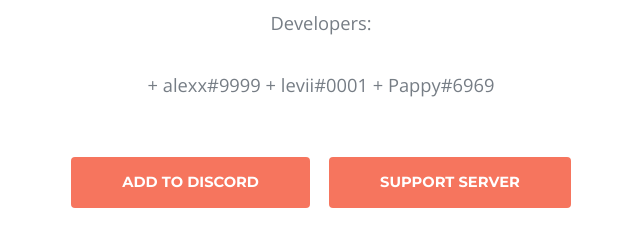
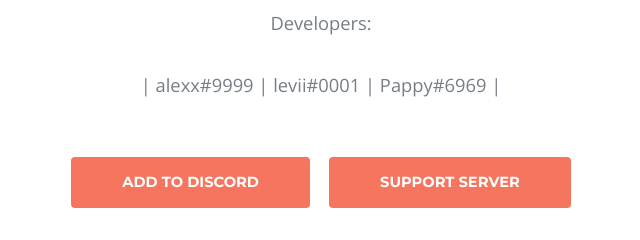
Before and after one commit to gabrieldevuk/mortalsplus, a plain HTML site: page index.html in a window 1280 px wide. Shown: the part 445-685 px from the top of the page, 319-959 px from the left. Drawn offline with nearby package versions, Linux system fonts and the light colour scheme.

Commit message:
Update index.html

```diff
--- a/index.html
+++ b/index.html
@@ -40,7 +40,7 @@
 						developed to improve our user experience!
 					</p>
 					<p>Developers:</p>
-					<p>+ alexx#9999 + levii#0001 + Pappy#6969</p>
+					<p>| alexx#9999 | levii#0001 | Pappy#6969 |</p>
 					<br>
 					<ul class="actions">
 						<li><a href="https://discord.com/oauth2/authorize?client_id=735249636251533313&permissions=8&scope=bot" class="button scrolly">Add to Discord</a></li>
```
